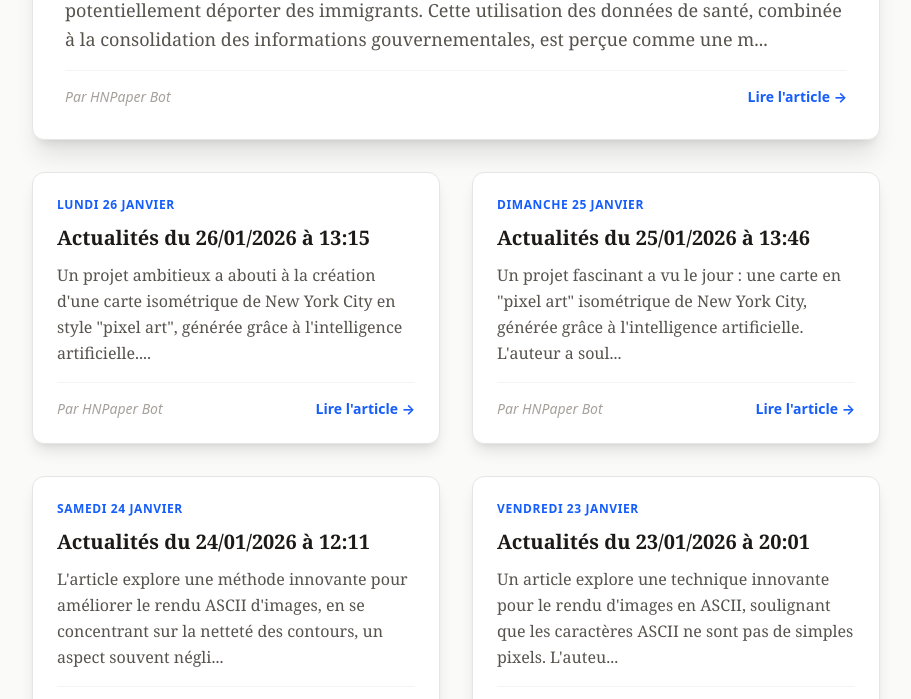
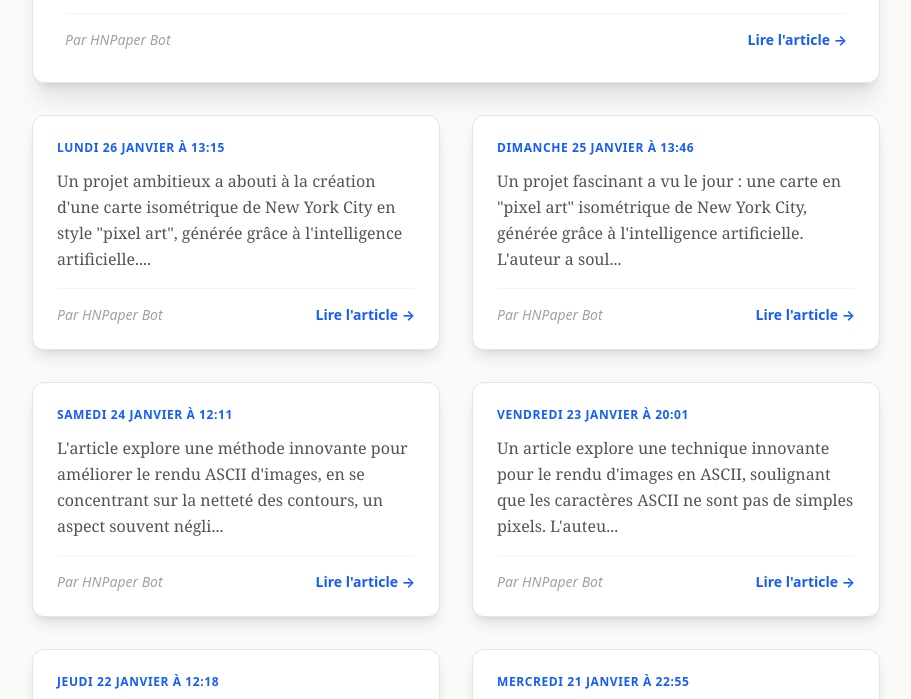
Before and after one commit to rgaidot/hnpaper-news, an Astro site: page / in a window 1280 px wide. Shown: the part 424-1123 px from the top of the page, without its empty margins (184-1095 px from the left). Built offline with nearby package versions, Linux system fonts and the light colour scheme; Astro itself is replaced by a stand-in of ours.

Commit message:
refactor: date format
Signed-off-by: Régis Gaidot <rgaidot@gmail.com>

```diff
--- a/src/pages/index.astro
+++ b/src/pages/index.astro
@@ -17,14 +17,17 @@ const latestNews = sortedNews.slice(0, 10);
       latestNews.map((post, index) => (
         <article class={`bg-white rounded-xl border border-stone-200 p-6 shadow-lg hover:shadow-2xl hover:-translate-y-1 hover:border-blue-300 transition-all duration-300 flex flex-col ${index === 0 ? 'sm:col-span-2 sm:p-8 shadow-xl' : ''}`}>
           <div class="mb-3 flex items-center text-xs font-bold tracking-wider text-blue-600 uppercase">
-             {new Date(post.data.date).toLocaleDateString('fr-FR', { weekday: 'long', day: 'numeric', month: 'long' })}
+            <a href={`/news/${post.slug}`} class="hover:underline decoration-2 decoration-blue-100 underline-offset-2">
+              {new Date(post.data.date).toLocaleDateString('fr-FR', {
+                weekday: 'long',
+                day: 'numeric',
+                month: 'long',
+                hour: '2-digit',
+                minute: '2-digit',
+                timeZone: 'Europe/Paris'
+              })}
+            </a>
           </div>
-
-          <h3 class={`font-bold text-stone-900 leading-tight mb-3 group-hover:text-blue-700 ${index === 0 ? 'text-3xl sm:text-4xl' : 'text-xl'}`}>
-            <a href={`/news/${post.slug}`} class="hover:underline decoration-2 decoration-blue-100 underline-offset-2">
-              {post.data.title}
-            </a>
-          </h3>
 
           <p class={`text-stone-600 font-serif leading-relaxed mb-4 flex-grow ${index === 0 ? 'text-lg' : 'text-base'}`}>
             {post.body.split('---')[0]?.substring(0, index === 0 ? 350 : 150).replace(/^#+\s/, '')}...
```
